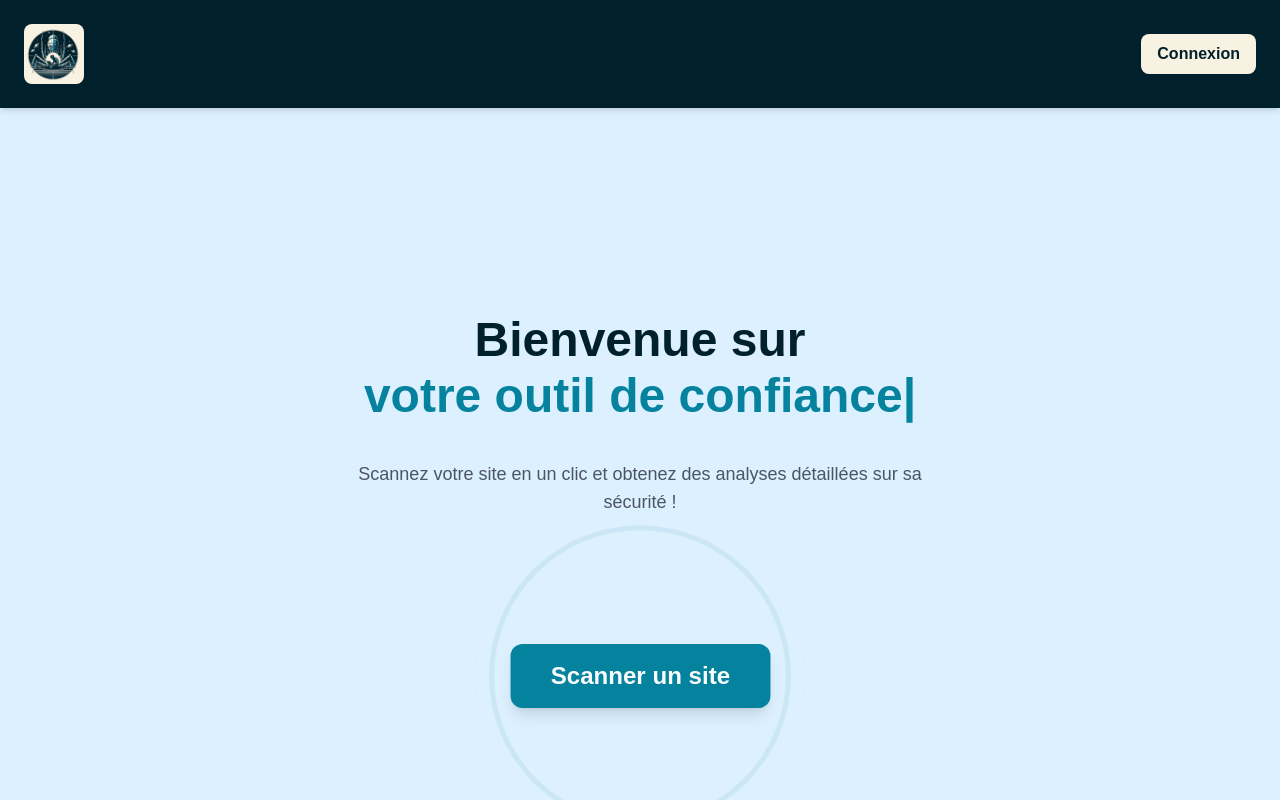
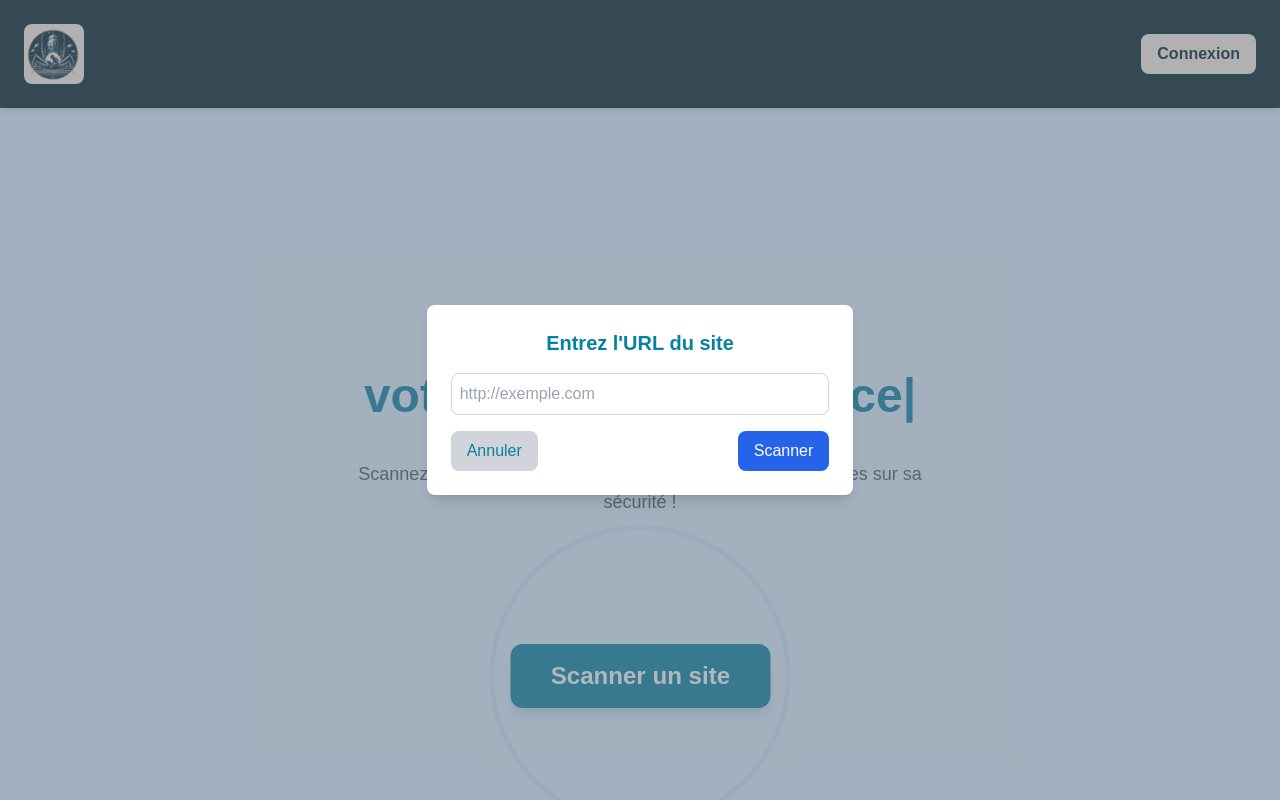
Before and after one commit to silent-infestation/silent-infestation, a Next.js app in the folder website_next/: page / in a window 1280 px wide. Both pictures are taken after a click on the button "Scanner un site". Shown: the top 800 px of the page. Built offline with nearby package versions, Linux system fonts and the light colour scheme; no server answers.

Commit message:
[ADD] PopUp

```diff
--- a/website_next/src/components/Header/Header.jsx
+++ b/website_next/src/components/Header/Header.jsx
@@ -1,10 +1,62 @@
 'use client';
 
-import React from 'react';
+import React, { useState } from 'react';
 import { TypeAnimation } from 'react-type-animation';
 import { motion } from 'framer-motion';
 
+// Composant pour la Pop-up
+function Popup({ isOpen, onClose, onSubmit }) {
+  const [url, setUrl] = useState('');
+
+  const handleSubmit = () => {
+    onSubmit(url);
+    onClose();
+  };
+
+  if (!isOpen) return null;
+
+  return (
+    <div className="fixed inset-0 flex items-center justify-center bg-gray-500 bg-opacity-50 z-50">
+      <div className="bg-white p-6 rounded-lg shadow-lg w-1/3">
+        <h2 className="text-xl font-semibold mb-4">Entrez l'URL du site</h2>
+        <input
+          type="url"
+          value={url}
+          onChange={(e) => setUrl(e.target.value)}
+          className="w-full p-2 border border-gray-300 rounded-lg mb-4"
+          placeholder="http://exemple.com"
+        />
+        <div className="flex justify-between">
+          <button
+            onClick={onClose}
+            className="px-4 py-2 bg-gray-300 rounded-lg"
+          >
+            Annuler
+          </button>
+          <button
+            onClick={handleSubmit}
+            className="px-4 py-2 bg-blue-600 text-white rounded-lg"
+          >
+            Scanner
+          </button>
+        </div>
+      </div>
+    </div>
+  );
+}
+
 export default function Header() {
+  const [isPopupOpen, setIsPopupOpen] = useState(false);
+
+  const handleScanClick = () => {
+    setIsPopupOpen(true);
+  };
+
+  const handlePopupSubmit = (url) => {
+    console.log('URL à scanner :', url);
+    // Ici, vous pouvez ajouter la logique pour scanner le site
+  };
+
   return (
     <header className="relative flex h-screen items-center justify-center text-center text-[#05829E]">
       <div className="max-w-2xl p-10">
@@ -55,6 +107,7 @@ export default function Header() {
 
           {/* Bouton principal avec pulsation du texte */}
           <motion.button
+            onClick={handleScanClick}
             className="relative rounded-xl bg-[#05829E] px-10 py-4 text-2xl font-semibold text-white shadow-lg"
             whileHover={{ scale: 1.1 }}
             whileTap={{ scale: 0.9 }}
@@ -78,6 +131,13 @@ export default function Header() {
           </motion.button>
         </div>
       </div>
+
+      {/* Pop-up */}
+      <Popup
+        isOpen={isPopupOpen}
+        onClose={() => setIsPopupOpen(false)}
+        onSubmit={handlePopupSubmit}
+      />
     </header>
   );
 }
```
Also changed, not shown: website_next/src/components/_ui/PopUp/PopUp.jsx (added).
